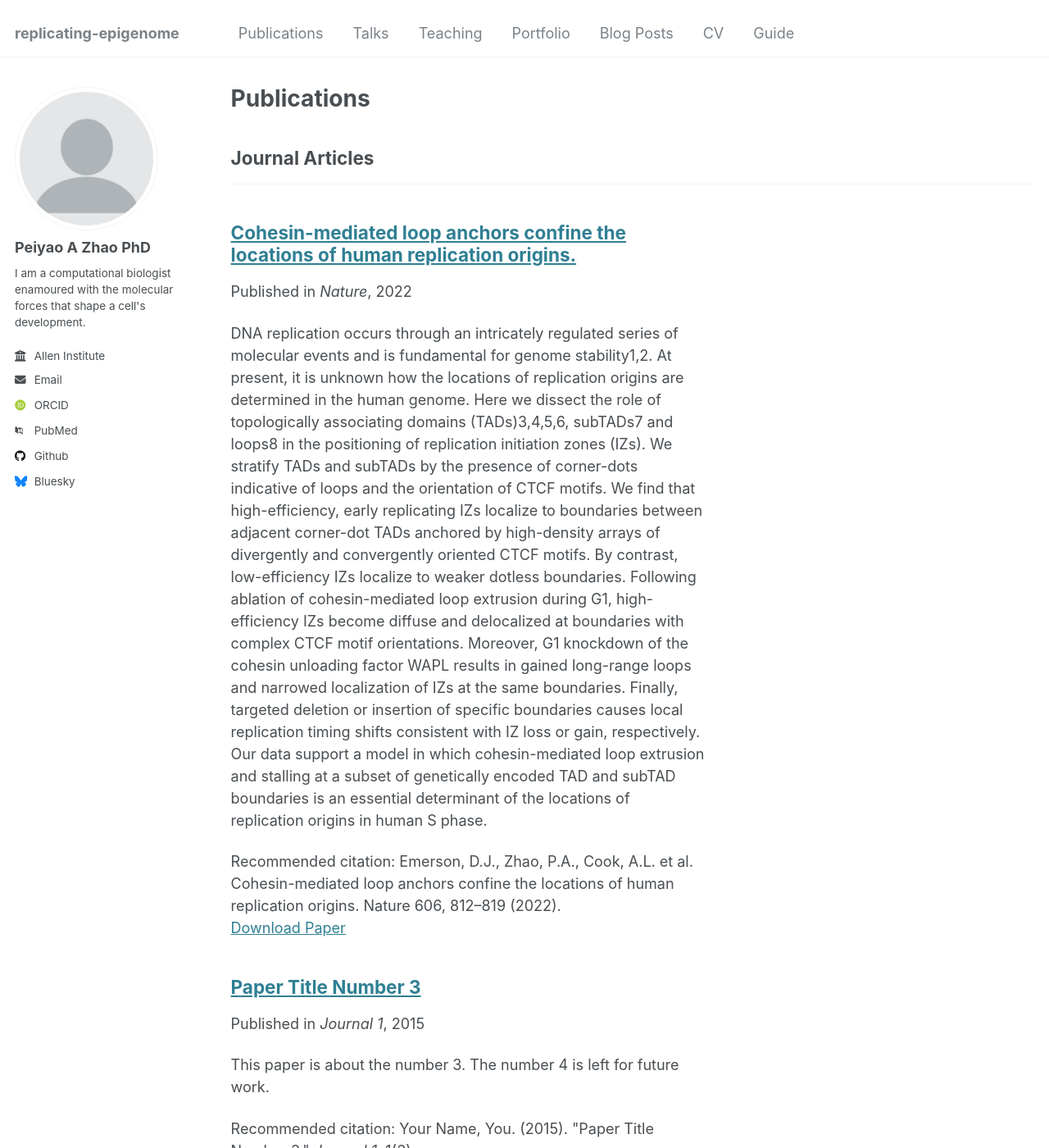
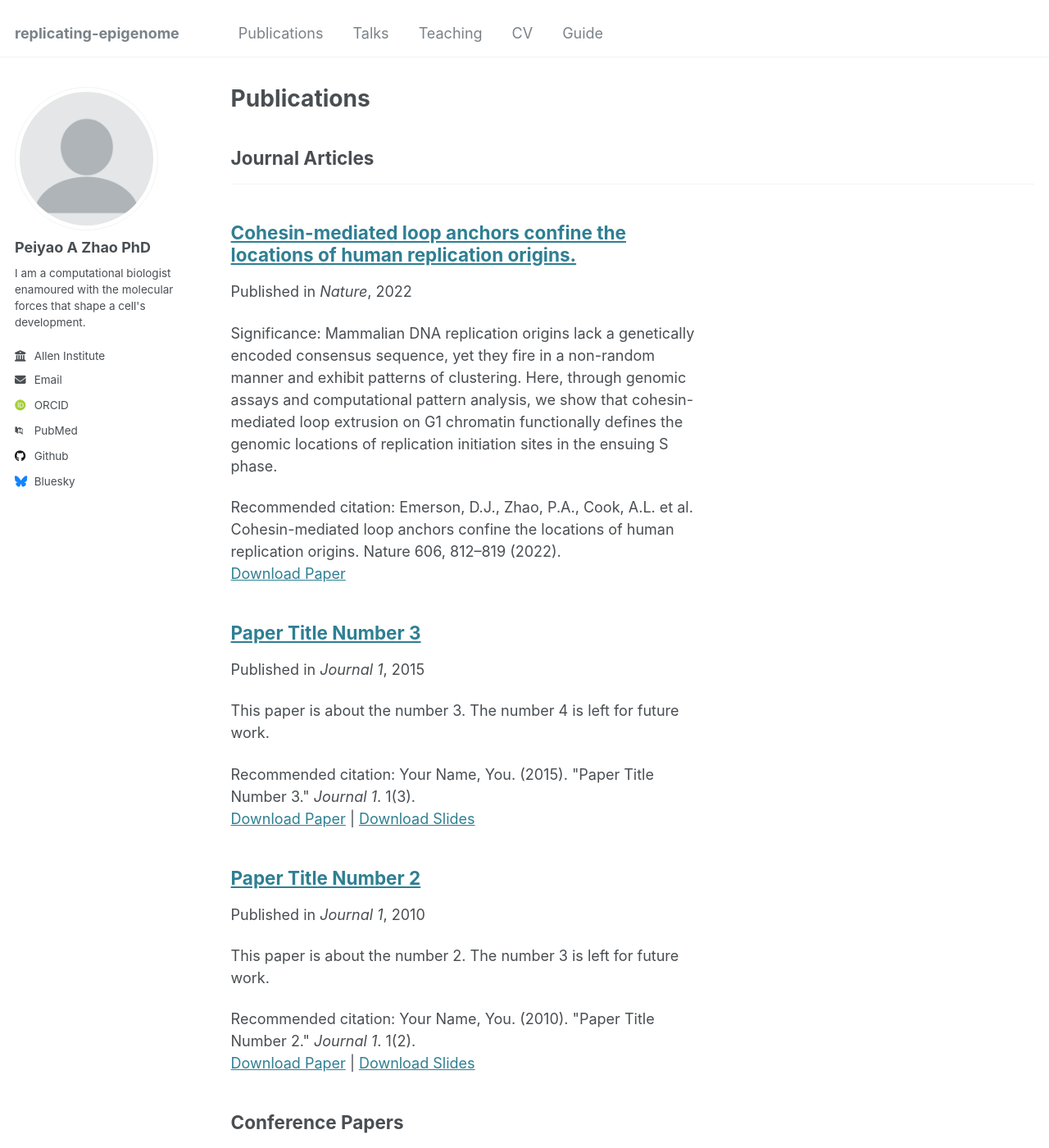
Before and after one commit to oliviacamel/replicating-epigenome, a Jekyll site: the page built from _pages/publications.html, in a window 1280 px wide and 1400 px high. Shown: the whole window at 82% size. Built offline with Jekyll 4.4.1, drawn with Linux system fonts in a browser that asks for light colours; some web fonts are replaced.

Commit message:
update nagivation

```diff
--- a/_config.yml
+++ b/_config.yml
@@ -264,15 +264,6 @@ defaults:
       author_profile: true
       share: true
       comments: true
-  # _portfolio
-  - scope:
-      path: ""
-      type: portfolio
-    values:
-      layout: single
-      author_profile: true
-      share: true
-      comment: true
   # _talks
   - scope:
       path: ""
--- a/_data/navigation.yml
+++ b/_data/navigation.yml
@@ -14,11 +14,6 @@ main:
   - title: "Teaching"
     url: /teaching/
 
-  - title: "Portfolio"
-    url: /portfolio/
-
-  - title: "Blog Posts"
-    url: /year-archive/
 
   - title: "CV"
     url: /cv/
--- a/_publications/nature2022.md
+++ b/_publications/nature2022.md
@@ -3,11 +3,11 @@ title: "Cohesin-mediated loop anchors confine the locations of human replication
 collection: publications
 category: manuscripts
 permalink: /publication/nature2022
-excerpt: 'DNA replication occurs through an intricately regulated series of molecular events and is fundamental for genome stability1,2. At present, it is unknown how the locations of replication origins are determined in the human genome. Here we dissect the role of topologically associating domains (TADs)3,4,5,6, subTADs7 and loops8 in the positioning of replication initiation zones (IZs). We stratify TADs and subTADs by the presence of corner-dots indicative of loops and the orientation of CTCF motifs. We find that high-efficiency, early replicating IZs localize to boundaries between adjacent corner-dot TADs anchored by high-density arrays of divergently and convergently oriented CTCF motifs. By contrast, low-efficiency IZs localize to weaker dotless boundaries. Following ablation of cohesin-mediated loop extrusion during G1, high-efficiency IZs become diffuse and delocalized at boundaries with complex CTCF motif orientations. Moreover, G1 knockdown of the cohesin unloading factor WAPL results in gained long-range loops and narrowed localization of IZs at the same boundaries. Finally, targeted deletion or insertion of specific boundaries causes local replication timing shifts consistent with IZ loss or gain, respectively. Our data support a model in which cohesin-mediated loop extrusion and stalling at a subset of genetically encoded TAD and subTAD boundaries is an essential determinant of the locations of replication origins in human S phase.'
+excerpt: 'Significance: Mammalian DNA replication origins lack a genetically encoded consensus sequence, yet they fire in a non-random manner and exhibit patterns of clustering. Here, through genomic assays and computational pattern analysis, we show that cohesin-mediated loop extrusion on G1 chromatin functionally defines the genomic locations of replication initiation sites in the ensuing S phase.'
 date: 2022-06-08
 venue: 'Nature'
 paperurl: 'https://www.nature.com/articles/s41586-022-04803-0'
 citation: 'Emerson, D.J., Zhao, P.A., Cook, A.L. et al. Cohesin-mediated loop anchors confine the locations of human replication origins. Nature 606, 812–819 (2022).'
 ---
 
-Mammalian DNA replication origins lack a genetically encoded consensus sequence, yet they fire in a non-random manner and exhibit patterns of clustering. Here, through genomic assays and computational pattern analysis, we show that cohesin-mediated loop extrusion on G1 chromatin functionally defines the genomic locations of replication initiation sites in the ensuing S phase.
+DNA replication occurs through an intricately regulated series of molecular events and is fundamental for genome stability. At present, it is unknown how the locations of replication origins are determined in the human genome. Here we dissect the role of topologically associating domains (TADs), subTADs7 and loops in the positioning of replication initiation zones (IZs). We stratify TADs and subTADs by the presence of corner-dots indicative of loops and the orientation of CTCF motifs. We find that high-efficiency, early replicating IZs localize to boundaries between adjacent corner-dot TADs anchored by high-density arrays of divergently and convergently oriented CTCF motifs. By contrast, low-efficiency IZs localize to weaker dotless boundaries. Following ablation of cohesin-mediated loop extrusion during G1, high-efficiency IZs become diffuse and delocalized at boundaries with complex CTCF motif orientations. Moreover, G1 knockdown of the cohesin unloading factor WAPL results in gained long-range loops and narrowed localization of IZs at the same boundaries. Finally, targeted deletion or insertion of specific boundaries causes local replication timing shifts consistent with IZ loss or gain, respectively. Our data support a model in which cohesin-mediated loop extrusion and stalling at a subset of genetically encoded TAD and subTAD boundaries is an essential determinant of the locations of replication origins in human S phase.
```
Also changed, not shown: 2 other files.
